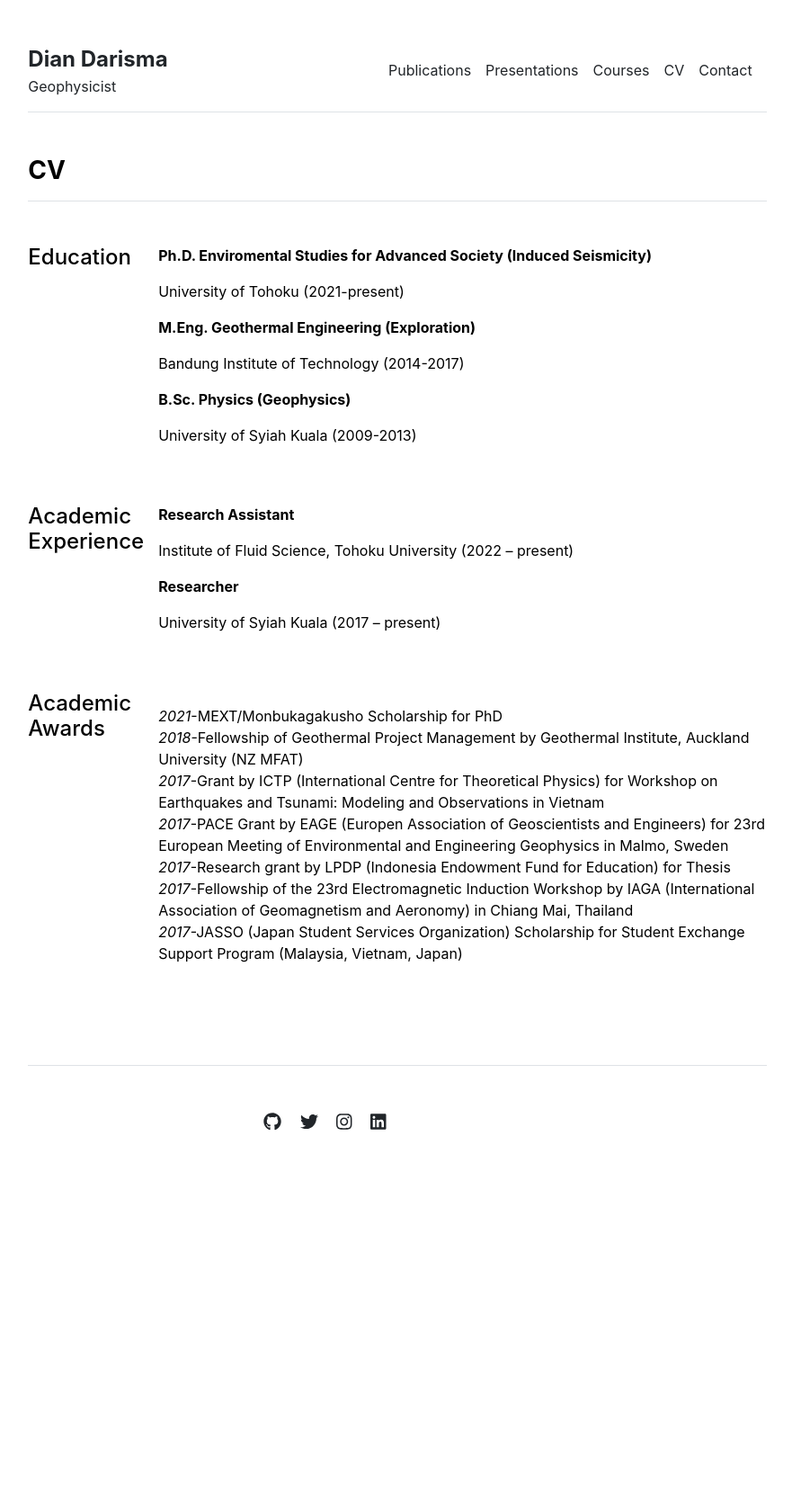
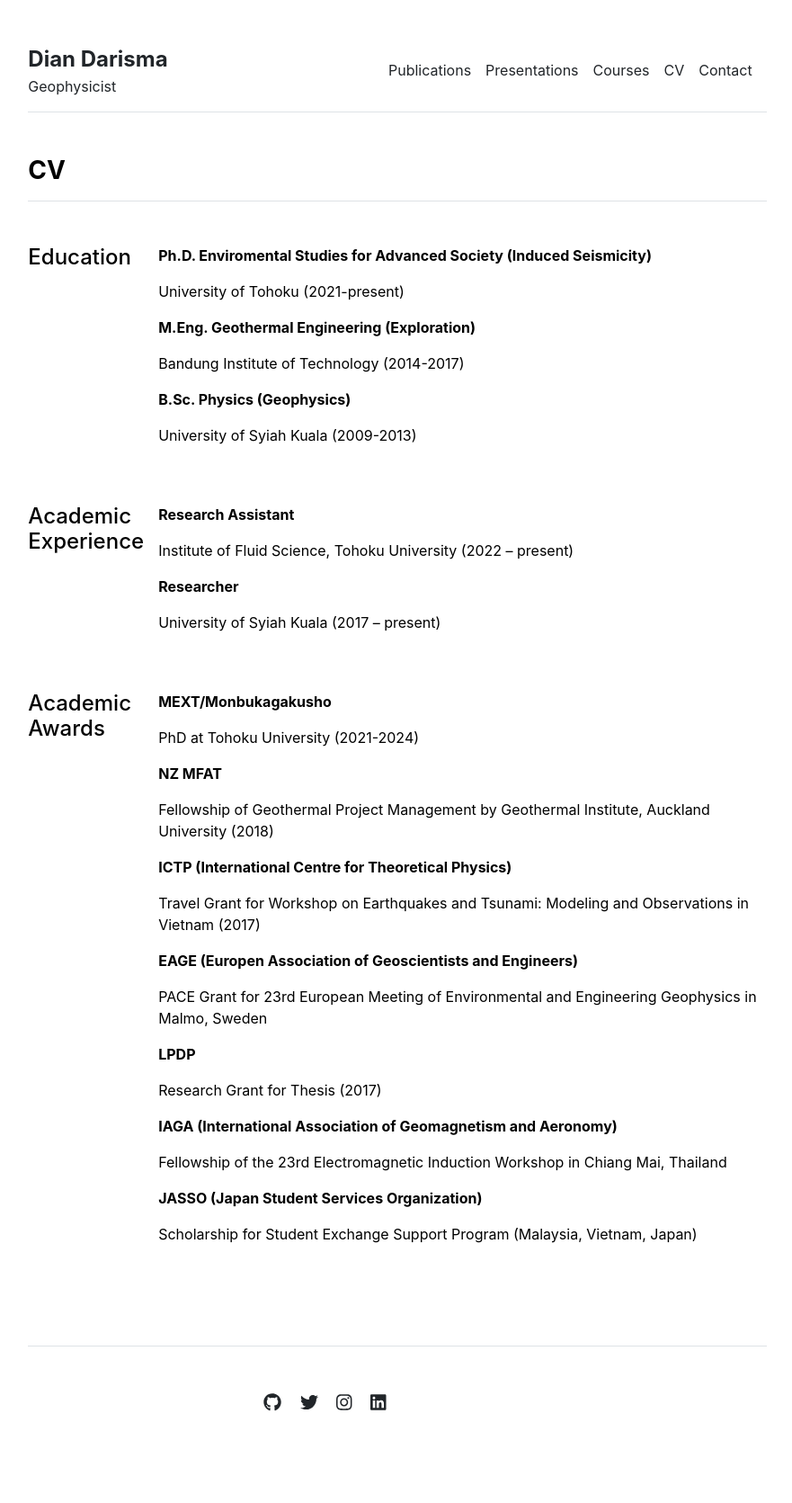
Before and after one commit to diandarisma/diandarisma.github.io, a Jekyll site: the page built from cv.md, in a window 1280 px wide. Shown: the whole page at 90% size, without its empty margins (198-1079 px from the left). Built offline with Jekyll 4.4.1, drawn with Linux system fonts in a browser that asks for light colours; before the commit the page ends 1359 px from its top, so only the background shows below that.

Commit message:
Update academic-award.yml

```diff
--- a/_data/cv/academic-award.yml
+++ b/_data/cv/academic-award.yml
@@ -1,8 +1,14 @@
-- description: |
-    <em>2021</em>-MEXT/Monbukagakusho Scholarship for PhD<br>
-    <em>2018</em>-Fellowship of Geothermal Project Management by Geothermal Institute, Auckland University (NZ MFAT)<br>
-    <em>2017</em>-Grant by ICTP (International Centre for Theoretical Physics) for Workshop on Earthquakes and Tsunami: Modeling and Observations in Vietnam<br>
-    <em>2017</em>-PACE Grant by EAGE (Europen Association of Geoscientists and Engineers) for 23rd European Meeting of Environmental and Engineering Geophysics in Malmo, Sweden<br>
-    <em>2017</em>-Research grant by LPDP (Indonesia Endowment Fund for Education) for Thesis<br>
-    <em>2017</em>-Fellowship of the 23rd Electromagnetic Induction Workshop by IAGA (International Association of Geomagnetism and Aeronomy) in Chiang Mai, Thailand<br>
-    <em>2017</em>-JASSO (Japan Student Services Organization) Scholarship for Student Exchange Support Program (Malaysia, Vietnam, Japan)<br>
+- title: 'MEXT/Monbukagakusho'
+  description: 'PhD at Tohoku University (2021-2024)'
+- title: 'NZ MFAT'
+  description: 'Fellowship of Geothermal Project Management by Geothermal Institute, Auckland University (2018)'
+- title: 'ICTP (International Centre for Theoretical Physics)'
+  description: 'Travel Grant for Workshop on Earthquakes and Tsunami: Modeling and Observations in Vietnam (2017)'
+- title: 'EAGE (Europen Association of Geoscientists and Engineers)'
+  description: 'PACE Grant for 23rd European Meeting of Environmental and Engineering Geophysics in Malmo, Sweden'
+- title: 'LPDP'
+  description: 'Research Grant for Thesis (2017)'
+- title: 'IAGA (International Association of Geomagnetism and Aeronomy)'
+  description: 'Fellowship of the 23rd Electromagnetic Induction Workshop in Chiang Mai, Thailand'
+- title: 'JASSO (Japan Student Services Organization)'
+  description: 'Scholarship for Student Exchange Support Program (Malaysia, Vietnam, Japan)'
```
